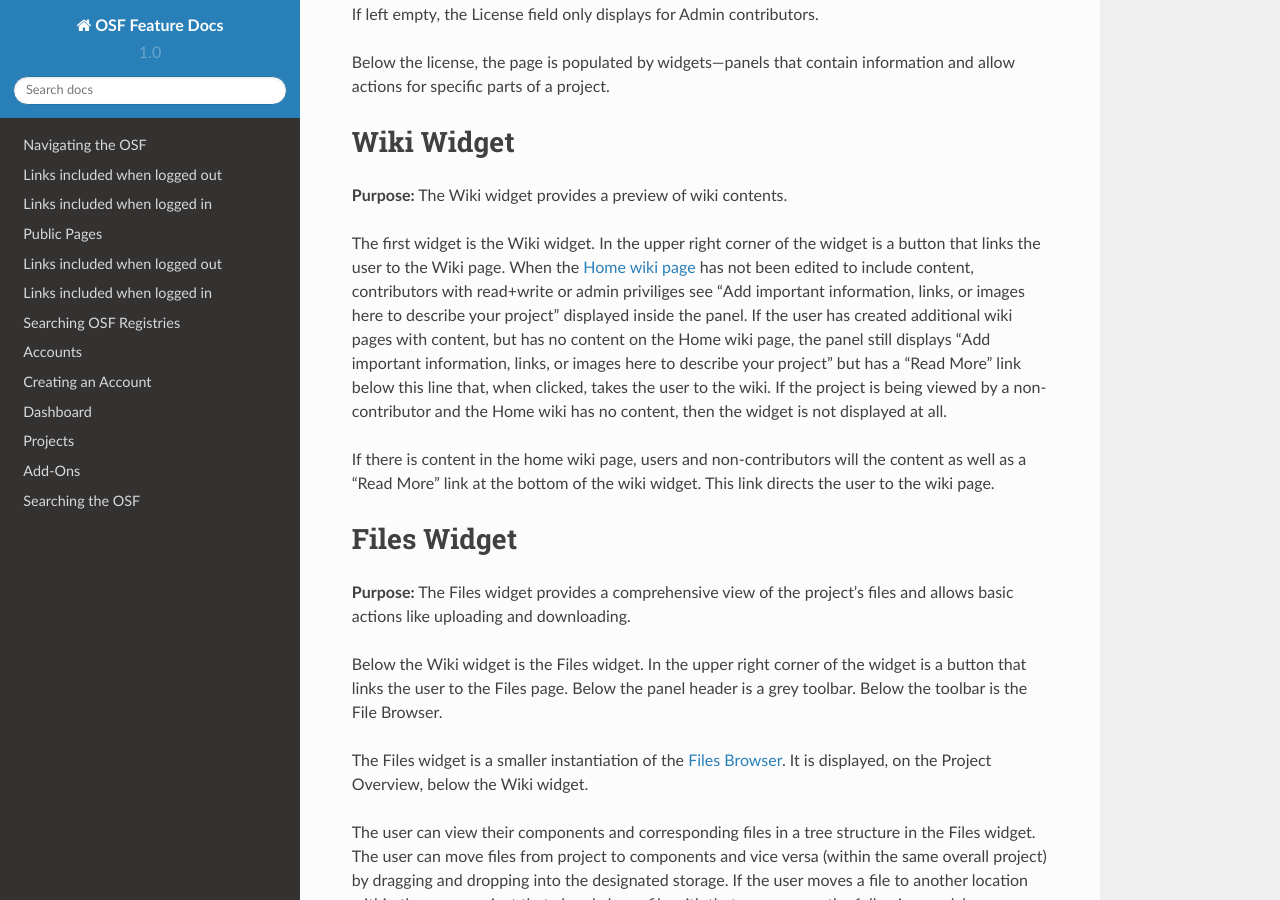
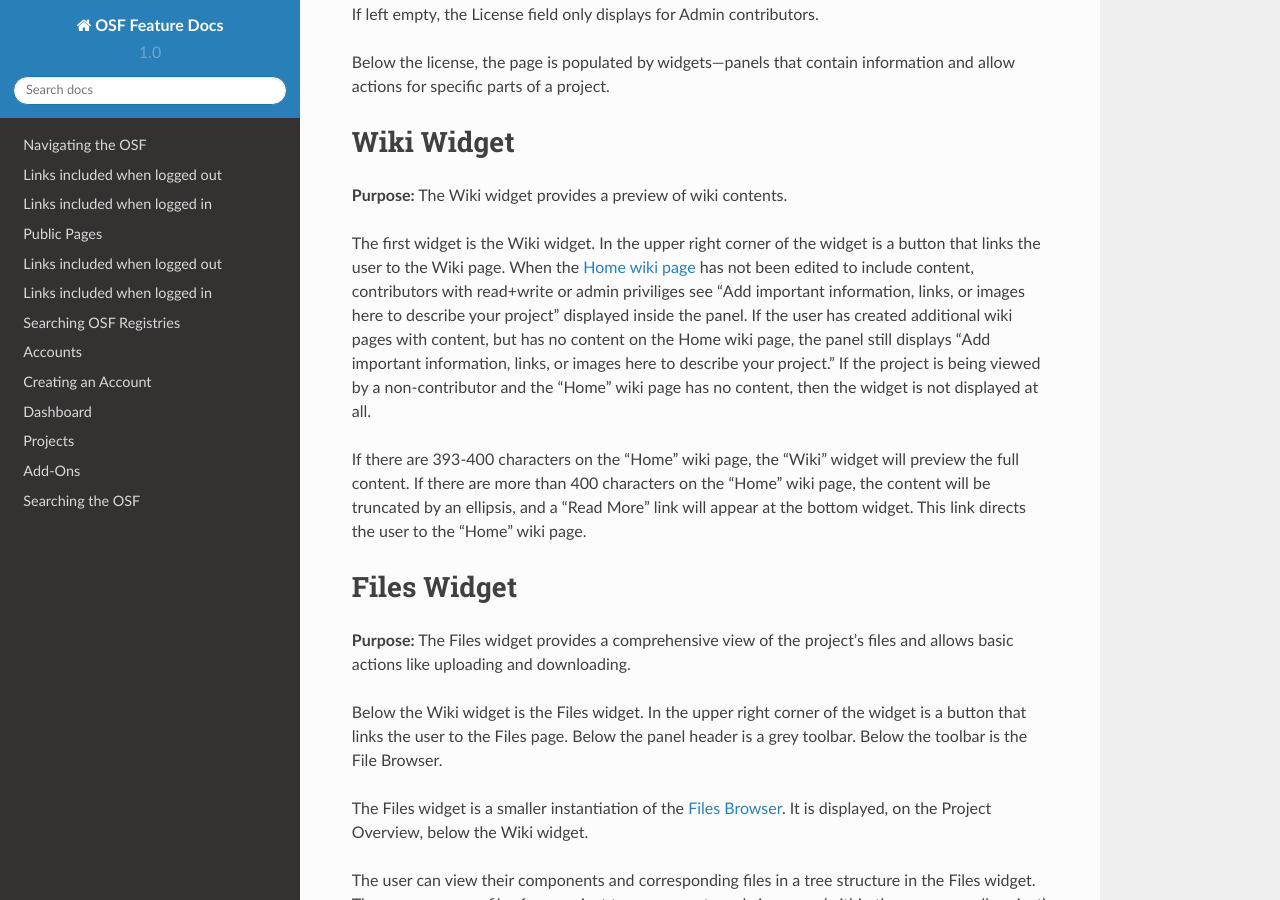
Before and after one commit to CenterForOpenScience/OSFDocs, a Sphinx documentation site: the page built from docs/projects/overview.rst, in a window 1280 px wide and 900 px high, scrolled down 3312 px. Built offline with Sphinx 7.4.7 and the Read the Docs theme 2.0.0, drawn with Linux system fonts in a browser that asks for light colours.

Commit message:
Added trigger for wiki widget

```diff
--- a/docs/projects/overview.rst
+++ b/docs/projects/overview.rst
@@ -120,12 +120,9 @@
 -----------
 **Purpose:** The Wiki widget provides a preview of wiki contents.
 
-The first widget is the Wiki widget. In the upper right corner of the widget is a button that links the user to the Wiki page.
-When the :ref:`Home wiki page <wiki>` has not been edited to include content, contributors with read+write or admin priviliges see "Add important information, links, or images here to describe your project" displayed inside the panel. If the user has created additional
-wiki pages with content, but has no content on the Home wiki page, the panel still displays "Add important information, links, or images here to describe your project" but has a "Read More" link below this line that, when clicked, takes the user to the wiki. If the project
-is being viewed by a non-contributor and the Home wiki has no content, then the widget is not displayed at all.
+The first widget is the Wiki widget. In the upper right corner of the widget is a button that links the user to the Wiki page. When the :ref:`Home wiki page <wiki>` has not been edited to include content, contributors with read+write or admin priviliges see "Add important information, links, or images here to describe your project" displayed inside the panel. If the user has created additional wiki pages with content, but has no content on the Home wiki page, the panel still displays "Add important information, links, or images here to describe your project." If the project is being viewed by a non-contributor and the "Home" wiki page has no content, then the widget is not displayed at all.
 
-If there is content in the home wiki page, users and non-contributors will the content as well as a "Read More" link at the bottom of the wiki widget. This link directs the user to the wiki page.
+If there are 393-400 characters on the "Home" wiki page, the "Wiki" widget will preview the full content. If there are more than 400 characters on the "Home" wiki page, the content will be truncated by an ellipsis, and a "Read More" link will appear at the bottom widget. This link directs the user to the "Home" wiki page.
 
 Files Widget
 ------------
```
